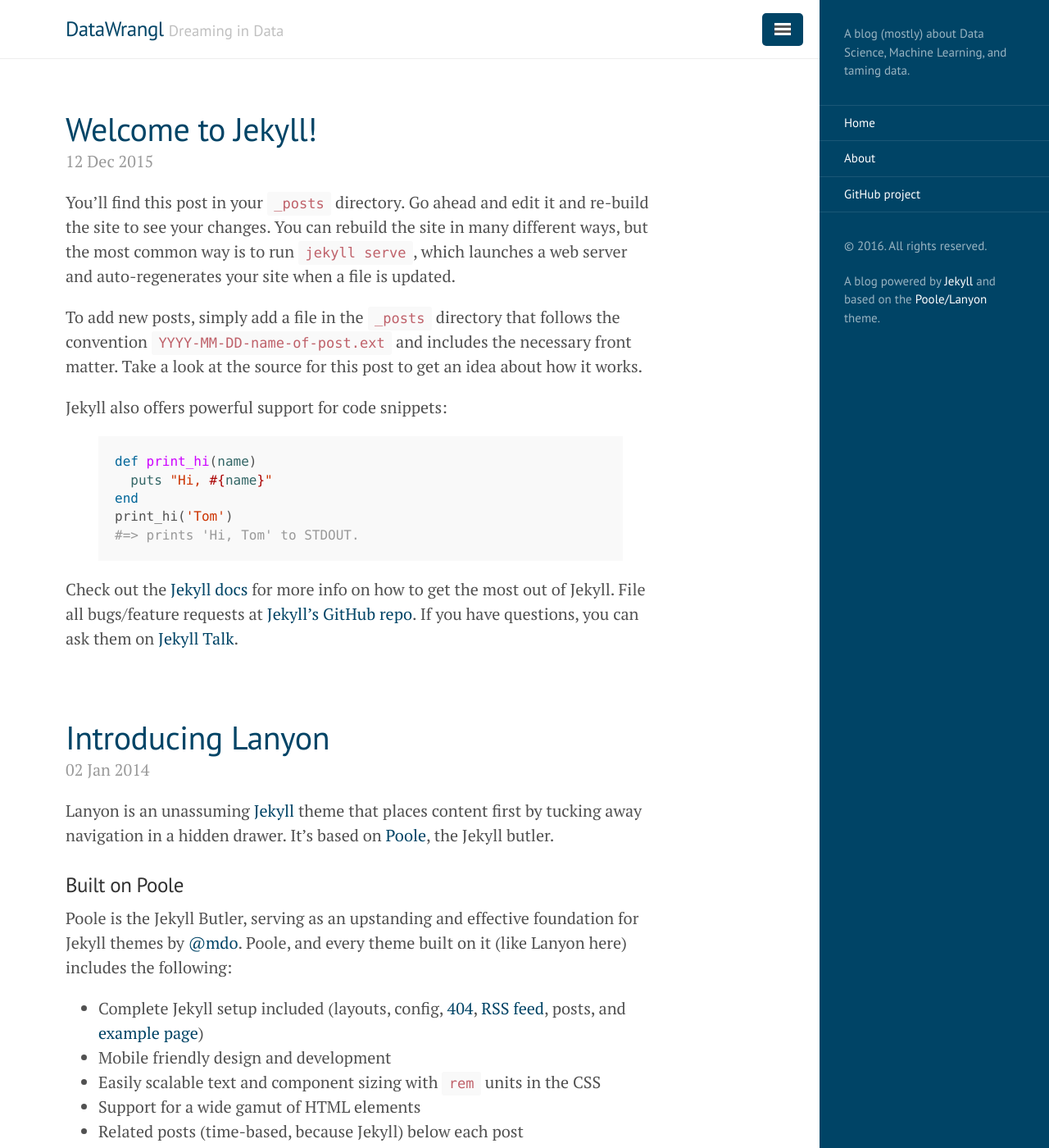
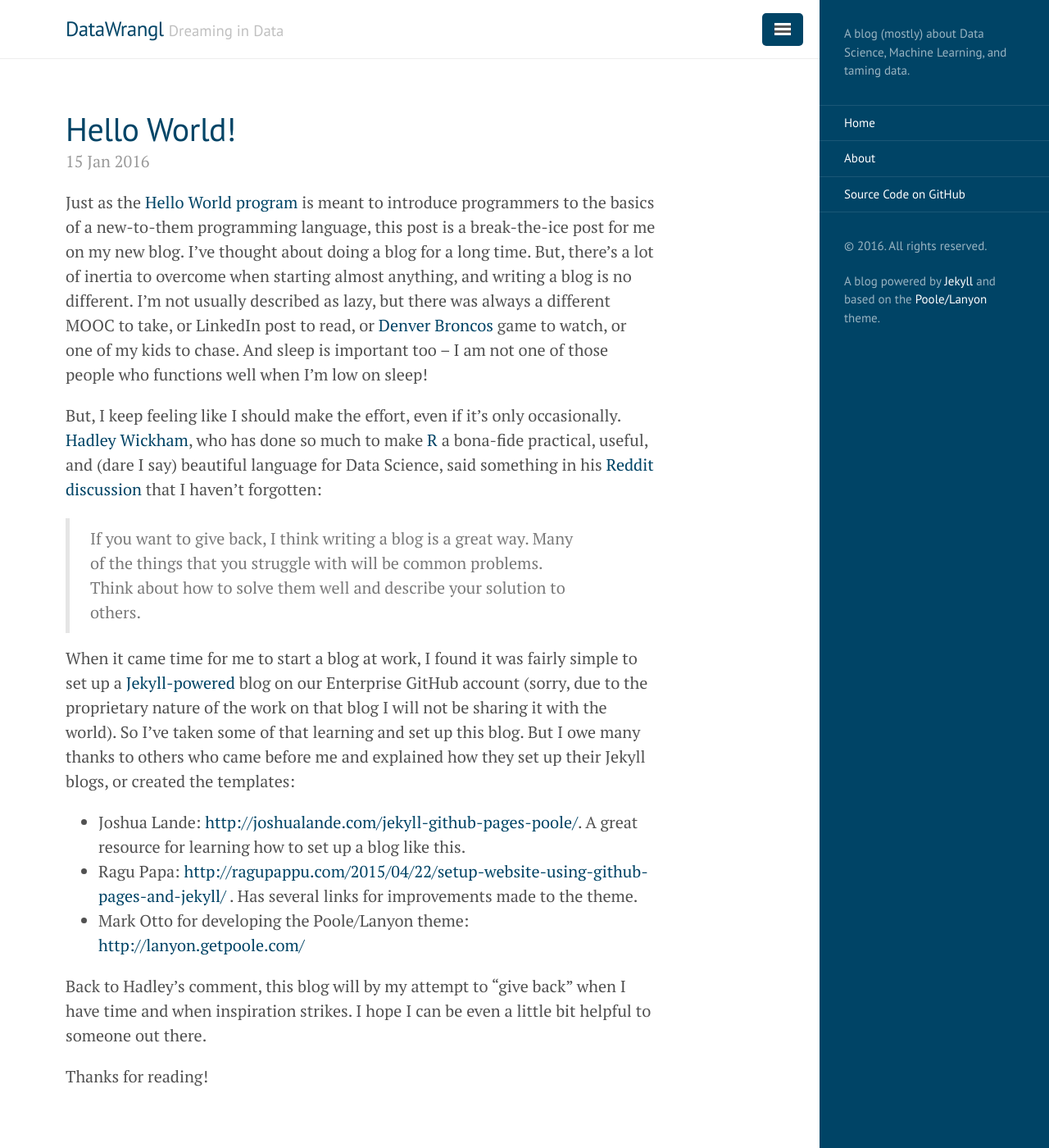
Before and after one commit to iamprakashom/tybyers.github.io, a Jekyll site: the page built from index.html, in a window 1280 px wide and 1400 px high. Shown: the whole window at 82% size. Built offline with Jekyll 4.4.1, drawn with Linux system fonts in a browser that asks for light colours; the list of posts is cut into pages by our own code; some of the changed text lies outside the part shown.

Commit message:
about and hello world post

```diff
--- a/_includes/head.html
+++ b/_includes/head.html
@@ -22,7 +22,7 @@
 
   <!-- Icons -->
   <link rel="apple-touch-icon-precomposed" sizes="144x144" href="{{ site.baseurl }}/public/apple-touch-icon-precomposed.png">
-  <link rel="shortcut icon" href="{{ site.baseurl }}/public/favicon.ico">
+  <link rel="shortcut icon" href="{{ site.baseurl }}/public/favicon_D.ico">
 
   <!-- RSS -->
   <link rel="alternate" type="application/rss+xml" title="RSS" href="/atom.xml">
--- a/_includes/sidebar.html
+++ b/_includes/sidebar.html
@@ -25,7 +25,7 @@
       {% endif %}
     {% endfor %}
 
-    <a class="sidebar-nav-item" href="{{ site.github.repo }}">GitHub project</a>
+    <a class="sidebar-nav-item" href="{{ site.github.repo }}">Source Code on GitHub</a>
 
   </nav>
 
--- a/_posts/2013-12-31-whats-jekyll.md
+++ /dev/null
@@ -1,12 +0,0 @@
----
-layout: post
-title: What's Jekyll?
----
-
-[Jekyll](http://jekyllrb.com) is a static site generator, an open-source tool for creating simple yet powerful websites of all shapes and sizes. From [the project's readme](https://github.com/mojombo/jekyll/blob/master/README.markdown):
-
-  > Jekyll is a simple, blog aware, static site generator. It takes a template directory [...] and spits out a complete, static website suitable for serving with Apache or your favorite web server. This is also the engine behind GitHub Pages, which you can use to host your project’s page or blog right here from GitHub.
-
-It's an immensely useful tool and one we encourage you to use here with Lanyon.
-
-Find out more by [visiting the project on GitHub](https://github.com/mojombo/jekyll).
--- a/_posts/2014-01-01-example-content.md
+++ /dev/null
@@ -1,122 +0,0 @@
----
-layout: post
-title: Example content
----
-
-
-<div class="message">
-  Howdy! This is an example blog post that shows several types of HTML content supported in this theme.
-</div>
-
-Cum sociis natoque penatibus et magnis <a href="#">dis parturient montes</a>, nascetur ridiculus mus. *Aenean eu leo quam.* Pellentesque ornare sem lacinia quam venenatis vestibulum. Sed posuere consectetur est at lobortis. Cras mattis consectetur purus sit amet fermentum.
-
-> Curabitur blandit tempus porttitor. Nullam quis risus eget urna mollis ornare vel eu leo. Nullam id dolor id nibh ultricies vehicula ut id elit.
-
-Etiam porta **sem malesuada magna** mollis euismod. Cras mattis consectetur purus sit amet fermentum. Aenean lacinia bibendum nulla sed consectetur.
-
-## Inline HTML elements
-
-HTML defines a long list of available inline tags, a complete list of which can be found on the [Mozilla Developer Network](https://developer.mozilla.org/en-US/docs/Web/HTML/Element).
-
-- **To bold text**, use `<strong>`.
-- *To italicize text*, use `<em>`.
-- Abbreviations, like <abbr title="HyperText Markup Langage">HTML</abbr> should use `<abbr>`, with an optional `title` attribute for the full phrase.
-- Citations, like <cite>&mdash; Mark otto</cite>, should use `<cite>`.
-- <del>Deleted</del> text should use `<del>` and <ins>inserted</ins> text should use `<ins>`.
-- Superscript <sup>text</sup> uses `<sup>` and subscript <sub>text</sub> uses `<sub>`.
-
-Most of these elements are styled by browsers with few modifications on our part.
-
-## Heading
-
-Vivamus sagittis lacus vel augue rutrum faucibus dolor auctor. Duis mollis, est non commodo luctus, nisi erat porttitor ligula, eget lacinia odio sem nec elit. Morbi leo risus, porta ac consectetur ac, vestibulum at eros.
-
-### Code
-
-Cum sociis natoque penatibus et magnis dis `code element` montes, nascetur ridiculus mus.
-
-{% highlight js %}
-// Example can be run directly in your JavaScript console
-
-// Create a function that takes two arguments and returns the sum of those arguments
-var adder = new Function("a", "b", "return a + b");
-
-// Call the function
-adder(2, 6);
-// > 8
-{% endhighlight %}
-
-Aenean lacinia bibendum nulla sed consectetur. Etiam porta sem malesuada magna mollis euismod. Fusce dapibus, tellus ac cursus commodo, tortor mauris condimentum nibh, ut fermentum massa.
-
-### Lists
-
-Cum sociis natoque penatibus et magnis dis parturient montes, nascetur ridiculus mus. Aenean lacinia bibendum nulla sed consectetur. Etiam porta sem malesuada magna mollis euismod. Fusce dapibus, tellus ac cursus commodo, tortor mauris condimentum nibh, ut fermentum massa justo sit amet risus.
-
-* Praesent commodo cursus magna, vel scelerisque nisl consectetur et.
-* Donec id elit non mi porta gravida at eget metus.
-* Nulla vitae elit libero, a pharetra augue.
-
-Donec ullamcorper nulla non metus auctor fringilla. Nulla vitae elit libero, a pharetra augue.
-
-1. Vestibulum id ligula porta felis euismod semper.
-2. Cum sociis natoque penatibus et magnis dis parturient montes, nascetur ridiculus mus.
-3. Maecenas sed diam eget risus varius blandit sit amet non magna.
-
-Cras mattis consectetur purus sit amet fermentum. Sed posuere consectetur est at lobortis.
-
-<dl>
-  <dt>HyperText Markup Language (HTML)</dt>
-  <dd>The language used to describe and define the content of a Web page</dd>
-
-  <dt>Cascading Style Sheets (CSS)</dt>
-  <dd>Used to describe the appearance of Web content</dd>
-
-  <dt>JavaScript (JS)</dt>
-  <dd>The programming language used to build advanced Web sites and applications</dd>
-</dl>
-
-Integer posuere erat a ante venenatis dapibus posuere velit aliquet. Morbi leo risus, porta ac consectetur ac, vestibulum at eros. Nullam quis risus eget urna mollis ornare vel eu leo.
-
-### Tables
-
-Aenean lacinia bibendum nulla sed consectetur. Lorem ipsum dolor sit amet, consectetur adipiscing elit.
-
-<table>
-  <thead>
-    <tr>
-      <th>Name</th>
-      <th>Upvotes</th>
-      <th>Downvotes</th>
-    </tr>
-  </thead>
-  <tfoot>
-    <tr>
-      <td>Totals</td>
-      <td>21</td>
-      <td>23</td>
-    </tr>
-  </tfoot>
-  <tbody>
-    <tr>
-      <td>Alice</td>
-      <td>10</td>
-      <td>11</td>
-    </tr>
-    <tr>
-      <td>Bob</td>
-      <td>4</td>
-      <td>3</td>
-    </tr>
-    <tr>
-      <td>Charlie</td>
-      <td>7</td>
-      <td>9</td>
-    </tr>
-  </tbody>
-</table>
-
-Nullam id dolor id nibh ultricies vehicula ut id elit. Sed posuere consectetur est at lobortis. Nullam quis risus eget urna mollis ornare vel eu leo.
-
------
-
-Want to see something else added? <a href="https://github.com/poole/poole/issues/new">Open an issue.</a>
--- a/_posts/2014-01-02-introducing-lanyon.md
+++ /dev/null
@@ -1,38 +0,0 @@
----
-layout: post
-title: Introducing Lanyon
----
-
-Lanyon is an unassuming [Jekyll](http://jekyllrb.com) theme that places content first by tucking away navigation in a hidden drawer. It's based on [Poole](http://getpoole.com), the Jekyll butler.
-
-### Built on Poole
-
-Poole is the Jekyll Butler, serving as an upstanding and effective foundation for Jekyll themes by [@mdo](https://twitter.com/mdo). Poole, and every theme built on it (like Lanyon here) includes the following:
-
-* Complete Jekyll setup included (layouts, config, [404](/404), [RSS feed](/atom.xml), posts, and [example page](/about))
-* Mobile friendly design and development
-* Easily scalable text and component sizing with `rem` units in the CSS
-* Support for a wide gamut of HTML elements
-* Related posts (time-based, because Jekyll) below each post
-* Syntax highlighting, courtesy Pygments (the Python-based code snippet highlighter)
-
-### Lanyon features
-
-In addition to the features of Poole, Lanyon adds the following:
-
-* Toggleable sliding sidebar (built with only CSS) via **☰** link in top corner
-* Sidebar includes support for textual modules and a dynamically generated navigation with active link support
-* Two orientations for content and sidebar, default (left sidebar) and [reverse](https://github.com/poole/lanyon#reverse-layout) (right sidebar), available via `<body>` classes
-* [Eight optional color schemes](https://github.com/poole/lanyon#themes), available via `<body>` classes
-
-[Head to the readme](https://github.com/poole/lanyon#readme) to learn more.
-
-### Browser support
-
-Lanyon is by preference a forward-thinking project. In addition to the latest versions of Chrome, Safari (mobile and desktop), and Firefox, it is only compatible with Internet Explorer 9 and above.
-
-### Download
-
-Lanyon is developed on and hosted with GitHub. Head to the <a href="https://github.com/poole/lanyon">GitHub repository</a> for downloads, bug reports, and features requests.
-
-Thanks!
--- a/_posts/2015-12-11-welcome-to-jekyll.markdown
+++ /dev/null
@@ -1,25 +0,0 @@
----
-layout: post
-title:  "Welcome to Jekyll!"
-date:   2015-12-11 21:06:20 -0700
-categories: jekyll update
----
-You’ll find this post in your `_posts` directory. Go ahead and edit it and re-build the site to see your changes. You can rebuild the site in many different ways, but the most common way is to run `jekyll serve`, which launches a web server and auto-regenerates your site when a file is updated.
-
-To add new posts, simply add a file in the `_posts` directory that follows the convention `YYYY-MM-DD-name-of-post.ext` and includes the necessary front matter. Take a look at the source for this post to get an idea about how it works.
-
-Jekyll also offers powerful support for code snippets:
-
-{% highlight ruby %}
-def print_hi(name)
-  puts "Hi, #{name}"
-end
-print_hi('Tom')
-#=> prints 'Hi, Tom' to STDOUT.
-{% endhighlight %}
-
-Check out the [Jekyll docs][jekyll-docs] for more info on how to get the most out of Jekyll. File all bugs/feature requests at [Jekyll’s GitHub repo][jekyll-gh]. If you have questions, you can ask them on [Jekyll Talk][jekyll-talk].
-
-[jekyll-docs]: http://jekyllrb.com/docs/home
-[jekyll-gh]:   https://github.com/jekyll/jekyll
-[jekyll-talk]: https://talk.jekyllrb.com/
--- /dev/null
+++ b/_posts/2016-01-14-hello-world.md
@@ -0,0 +1,23 @@
+---
+layout: post
+title:  "Hello World!"
+date:   2016-01-14 21:53:00 -0600
+categories: update
+---
+
+Just as the [Hello World program](https://en.wikipedia.org/wiki/%22Hello,_World!%22_program) is meant to introduce programmers to the basics of a new-to-them programming language, this post is a break-the-ice post for me on my new blog.  I've thought about doing a blog for a long time. But, there's a lot of inertia to overcome when starting almost anything, and writing a blog is no different. I'm not usually described as lazy, but there was always a different MOOC to take, or LinkedIn post to read, or [Denver Broncos](http://www.denverbroncos.com/) game to watch, or one of my kids to chase. And sleep is important too -- I am not one of those people who functions well when I'm low on sleep!
+
+But, I keep feeling like I should make the effort, even if it's only occasionally.  [Hadley Wickham](http://had.co.nz/), who has done so much to make [R](https://www.r-project.org/) a bona-fide practical, useful, and (dare I say) beautiful language for Data Science, said something in his [Reddit discussion](
+https://www.reddit.com/r/dataisbeautiful/comments/3mp9r7/im_hadley_wickham_chief_scientist_at_rstudio_and/cvhl63u) that I haven't forgotten:
+
+>  If you want to give back, I think writing a blog is a great way. Many of the things that you struggle with will be common problems. Think about how to solve them well and describe your solution to others.
+
+When it came time for me to start a blog at work, I found it was fairly simple to set up a [Jekyll-powered](http://jekyllrb.com/) blog on our Enterprise GitHub account (sorry, due to the proprietary nature of the work on that blog I will not be sharing it with the world).  So I've taken some of that learning and set up this blog.  But I owe many thanks to others who came before me and explained how they set up their Jekyll blogs, or created the templates:
+
+  * Joshua Lande: [http://joshualande.com/jekyll-github-pages-poole/](http://joshualande.com/jekyll-github-pages-poole/).  A great resource for learning how to set up a blog like this.
+  * Ragu Papa: [http://ragupappu.com/2015/04/22/setup-website-using-github-pages-and-jekyll/](http://ragupappu.com/2015/04/22/setup-website-using-github-pages-and-jekyll/) . Has several links for improvements made to the theme.
+  * Mark Otto for developing the Poole/Lanyon theme: [http://lanyon.getpoole.com/](http://lanyon.getpoole.com/)
+
+Back to Hadley's comment, this blog will by my attempt to "give back" when I have time and when inspiration strikes. I hope I can be even a little bit helpful to someone out there.
+
+Thanks for reading!
--- a/about.md
+++ b/about.md
@@ -3,28 +3,19 @@
 title: About
 ---
 
-<p class="message">
-  Hey there! This page is included as an example. Feel free to customize it for your own use upon downloading. Carry on!
-</p>
+## Dreaming in Data?
 
-In the novel, *The Strange Case of Dr. Jeykll and Mr. Hyde*, Mr. Poole is Dr. Jekyll's virtuous and loyal butler. Similarly, Poole is an upstanding and effective butler that helps you build Jekyll themes. It's made by [@mdo](https://twitter.com/mdo).
+No really! I **do** dream in data! Not always, thankfully, but after a long day of coding, analyzing, and trying to make sense of data, I often have dreams (nightmares?) of code and data frames and moving/shifting/changing numbers. And then when I wake up, if my dreams were productive, I know how to solve that problem that I couldn't yesterday. And I'm excited to hit it again: [code](https://www.rstudio.com/), [visualize](http://ggplot2.org/), [analyze](https://www.r-project.org/), [craft a story](http://www.datasciencecentral.com/profiles/blogs/why-data-scientists-need-to-be-good-data-storytellers?utm_content=buffer5409e&utm_medium=social&utm_source=linkedin.com&utm_campaign=buffer)...repeat!
 
-There are currently two themes built on Poole:
+## Who Am I
+I'm [Tyler Byers](https://www.linkedin.com/in/tylerbyers), and I currently work as a Data Scientist doing energy forecasting for [Comverge, Inc](http://www.comverge.com/) in the wonderful city of [Denver, Colorado](https://www.thrillist.com/entertainment/denver/17-reasons-denver-is-the-best-city-anywhere). Ok, my official title is "Software Developer/Machine Learning," but really 90% of my job involves [getting dirty with data](http://www.nytimes.com/2014/08/18/technology/for-big-data-scientists-hurdle-to-insights-is-janitor-work.html?_r=0), with a little bit left over for writing about my findings and creating some production-level code for integration into the rest of our software.
 
-* [Hyde](http://hyde.getpoole.com)
-* [Lanyon](http://lanyon.getpoole.com)
+I have been doing data-related work for all of my career, including internships in college. I graduated from [The University of Arizona](http://www.arizona.edu/) (Bear Down Wildcats!) with a degree in [Engineering Mathematics](http://math.arizona.edu/academics/undergrads/requirements/majors/archive/bsem-2007) (NB: that linked catalog year was the closest one I could find to my graduation year; unfortunately the University cut the program after 2008 due to budget constraints).  After graduation, I spent almost a decade doing aerospace data analysis, in various forms, for the federal government. In 2015 I was ready for a new challenge and moved to Comverge.
 
-Learn more and contribute on [GitHub](https://github.com/poole).
+## Besides Data?
 
-## Setup
+When I'm not hacking on my Mac working on a data problem (or trying to decipher this website stuff!), you might find me:
 
-Some fun facts about the setup of this project include:
-
-* Built for [Jekyll](http://jekyllrb.com)
-* Developed on GitHub and hosted for free on [GitHub Pages](https://pages.github.com)
-* Coded with [Sublime Text 2](http://sublimetext.com), an amazing code editor
-* Designed and developed while listening to music like [Blood Bros Trilogy](https://soundcloud.com/maddecent/sets/blood-bros-series)
-
-Have questions or suggestions? Feel free to [open an issue on GitHub](https://github.com/poole/issues/new) or [ask me on Twitter](https://twitter.com/mdo).
-
-Thanks for reading!
+  * Wheelchair racing on one of the many Denver bike trails, trying to stay in shape, [boost my brain power](http://www.active.com/fitness/articles/how-exercise-boosts-your-brainpower), and get some fresh air.  I had the great privilege to [represent the USA](http://www.teamusa.org/para-track-and-field/athletes/tyler-byers) at the 2004 and 2008 Paralympic Games. While my competition days have slowed down as I focus on other things in my life, I still treat my almost-daily lunchtime workouts as sacred, as it truly recharges me and helps my afternoon productivity.
+  * In the colder months, hitting the slopes in my sit-ski, mostly at [Keystone](http://www.keystoneresort.com/) or [Breck](http://www.breckenridge.com/).  Since 2013 I have shredded on a [KBG Lynx](http://enablingtech.com/products/kbg-lynx) built by the good people at [Enabling Technologies](http://enablingtech.com) here in Denver.
+  * Helping my wife raise our three young children (all under 5 as of 2015).  Mostly fun, very rewarding, but extremely hard work and frustrating at times!
```
Also changed, not shown: public/favicon_D.ico (added).
